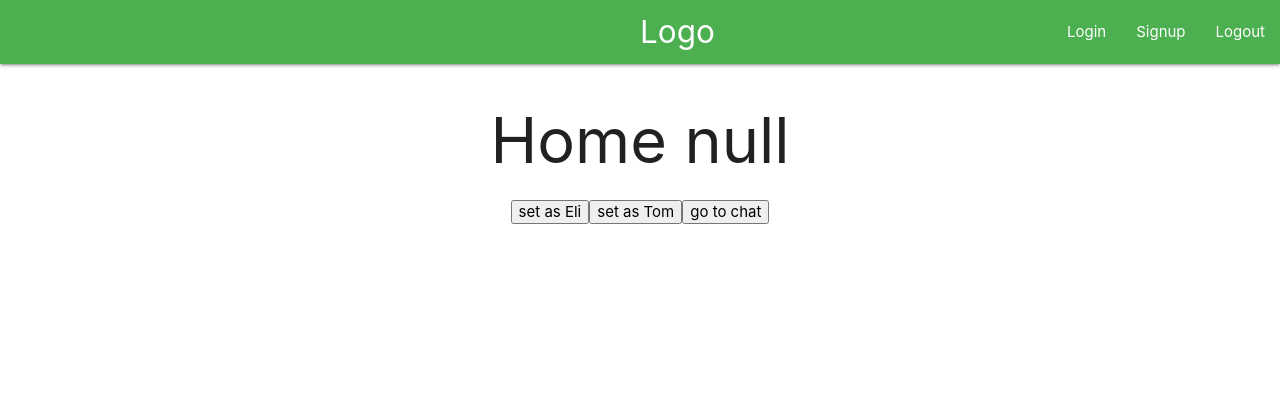
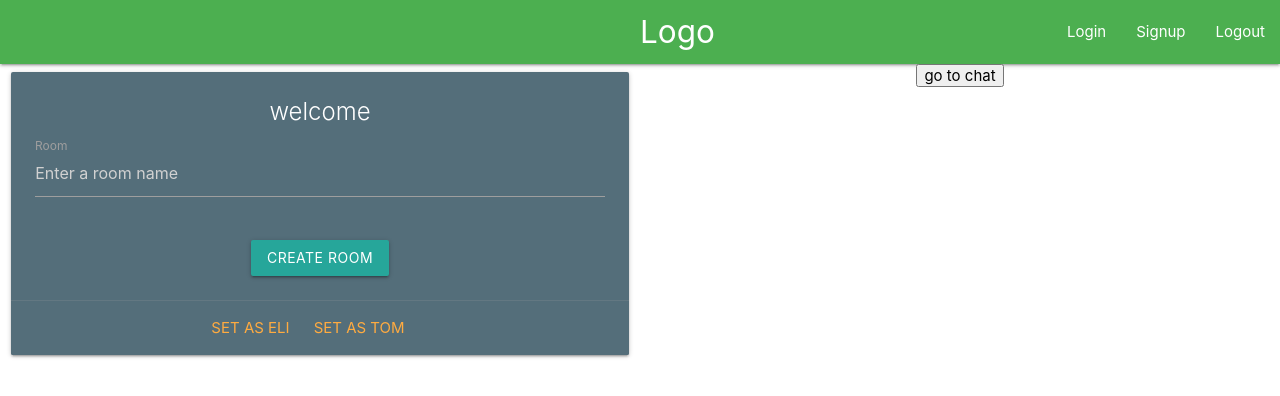
Before and after one commit to elibh159/ChatRoom, a React (Create React App) app in the folder client/: page / in a window 1280 px wide. Shown: the top 396 px of the page. Built offline with nearby package versions, Linux system fonts and the light colour scheme.

Commit message:
Add a create room form

```diff
--- a/client/src/components/home/Home.js
+++ b/client/src/components/home/Home.js
@@ -14,21 +14,42 @@ const Home = () => {
   }
   const setAsTom = () => {
     const tom = {
-      name: 'Tli',
-      email: 'tli@email.com',
+      name: 'Tom',
+      email: 'tom@email.com',
       id: '456'
     }
     setUser(tom);
   }
   return (
     <div>
-      <h1>Home {JSON.stringify(user)}</h1>
-      <button onClick={setAsEli}>set as Eli</button>
-      <button onClick={setAsTom}>set as Tom</button>
-      <Link to={'/chat'}>
-        <button>go to chat</button>
-      </Link>
+
+      <div className="row">
+        <div className="col s12 m6">
+          <div className="card blue-grey darken-1">
+            <div className="card-content white-text">
+              <span className="card-title">welcome {user ? user.name : ""}</span>
+              <form >
+                <div className="row">
+                  <div className="input-field col s12">
+                    <input placeholder="Enter a room name" id="first_name" type="text" className="validate" />
+                    <label htmlfor="room">Room</label>
+                  </div>
+                </div>
+                <button className="btn">Create Room</button>
+              </form>
+            </div>
+            <div className="card-action">
+              <a onClick={setAsEli}>set as Eli</a>
+              <a onClick={setAsTom}>set as Tom</a>
+            </div>
+          </div>
+        </div>
+        <Link to={'/chat'}>
+          <button>go to chat</button>
+        </Link>
+      </div>
     </div>
+
   )
 }
 
```
Also changed, not shown: 1 other file (tests, documents, lock files or other folders).
